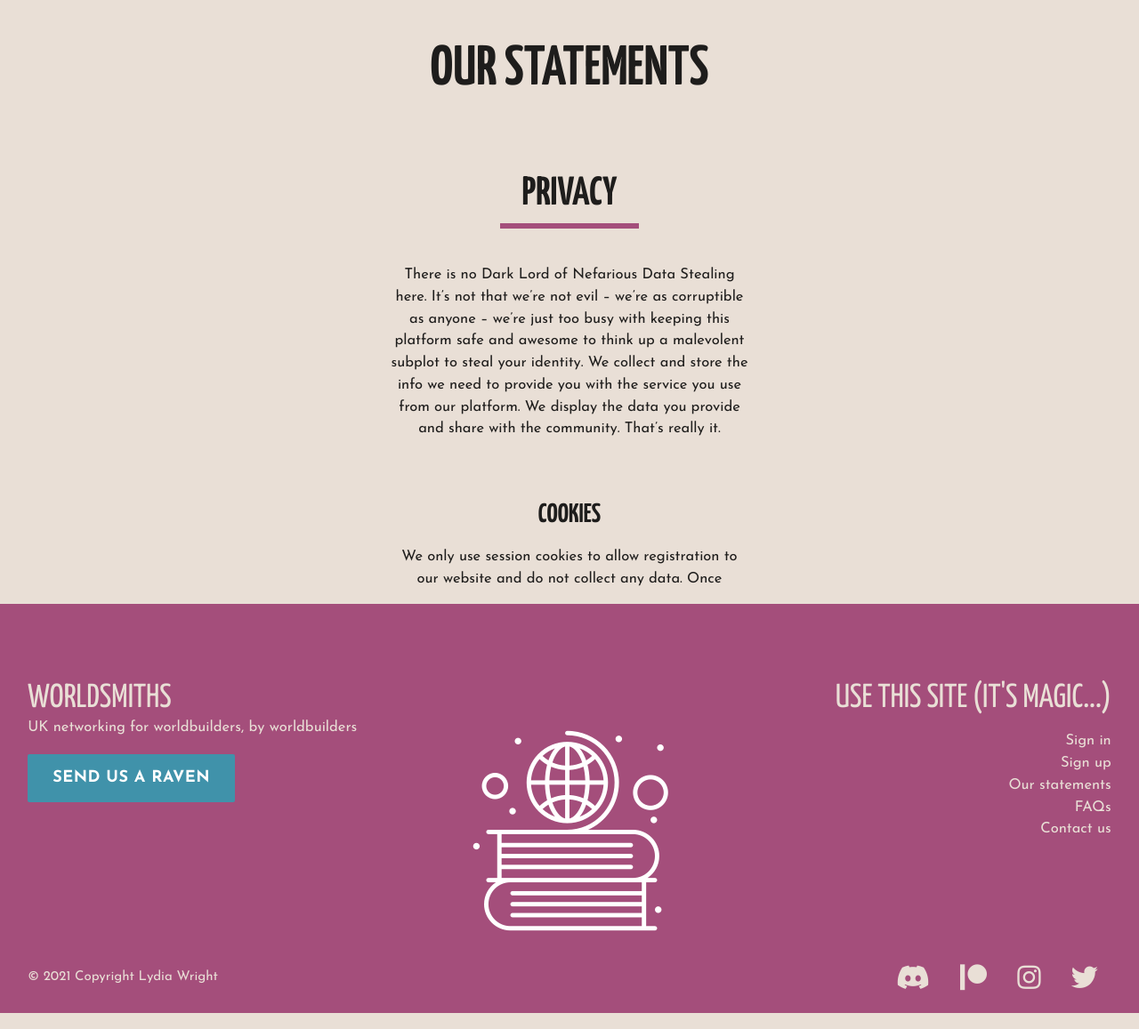
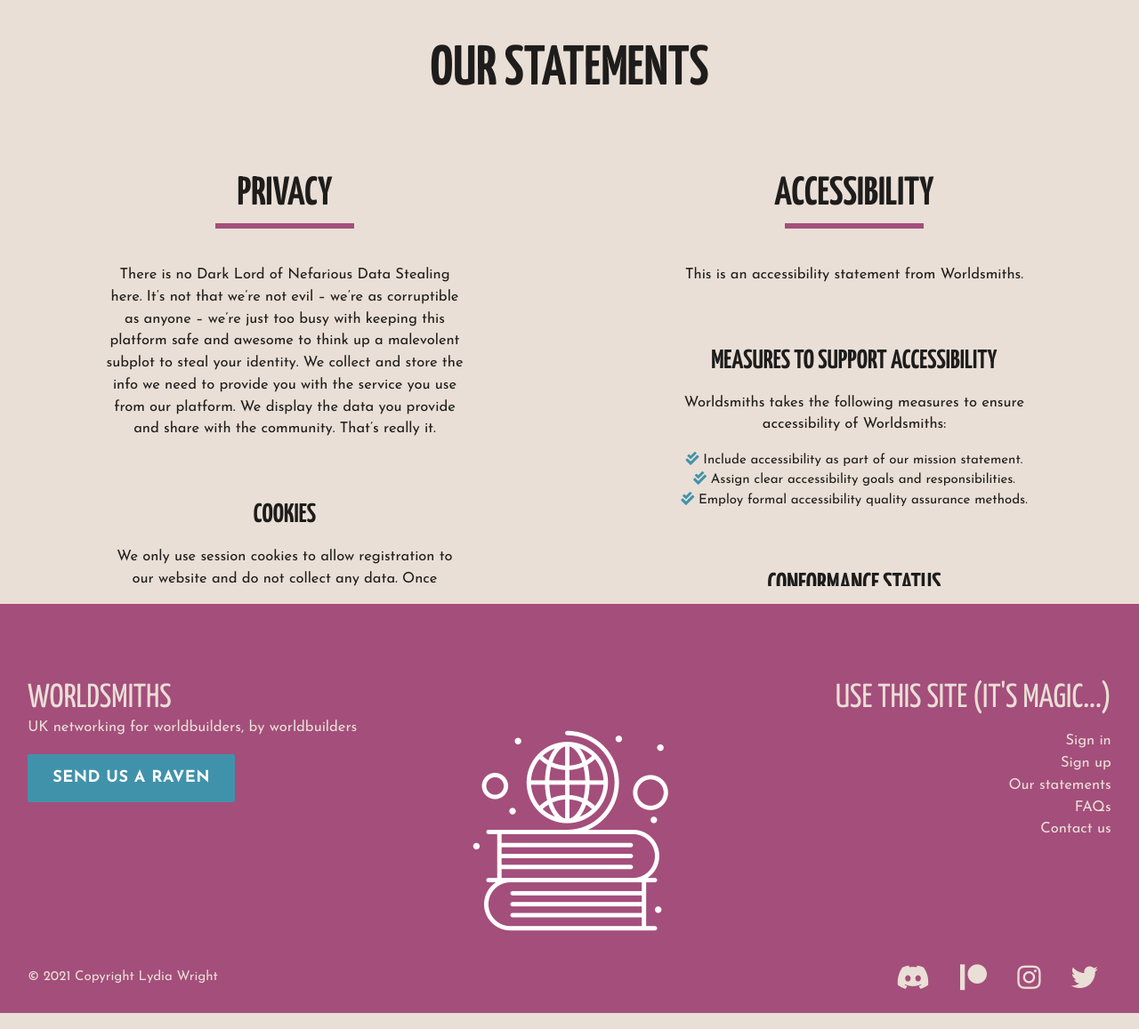
Before and after one commit to lmw95/MS3-worldsmiths, a Flask app: page /statements in a window 1280 px wide. Shown: the part 449-1606 px from the top of the page at 89% size. Run offline with Flask 2, Linux system fonts and the light colour scheme; some libraries are stand-ins or nearby versions.

Commit message:
Update: responsive styling of statements.html

```diff
--- a/templates/statements.html
+++ b/templates/statements.html
@@ -15,7 +15,7 @@
     </div>
 </div>
 <div class="row statements">
-    <div class="col s10 offset-s1 m4 offset-m1 l4 offset-l1 xl-4 offset-xl4 privacy center-align">
+    <div class="col s10 offset-s1 m10 offset-m1 l4 offset-l1 xl-4 offset-xl1 privacy center-align">
         <div class="row">
             <div class="col s12">
                 <h2>Privacy</h2>
@@ -61,7 +61,7 @@
             </div>
         </div>
     </div>
-    <div class="col s10 offset-s1 m4 offset-m2 l4 offset-l1 xl-4 offset-xl4 accessibility center-align">
+    <div class="col s10 offset-s1 m10 offset-m1 l4 offset-l2 xl-4 offset-xl2 accessibility center-align">
         <div class="row">
             <div class="col s12">
                 <h2>Accessibility</h2>
```
